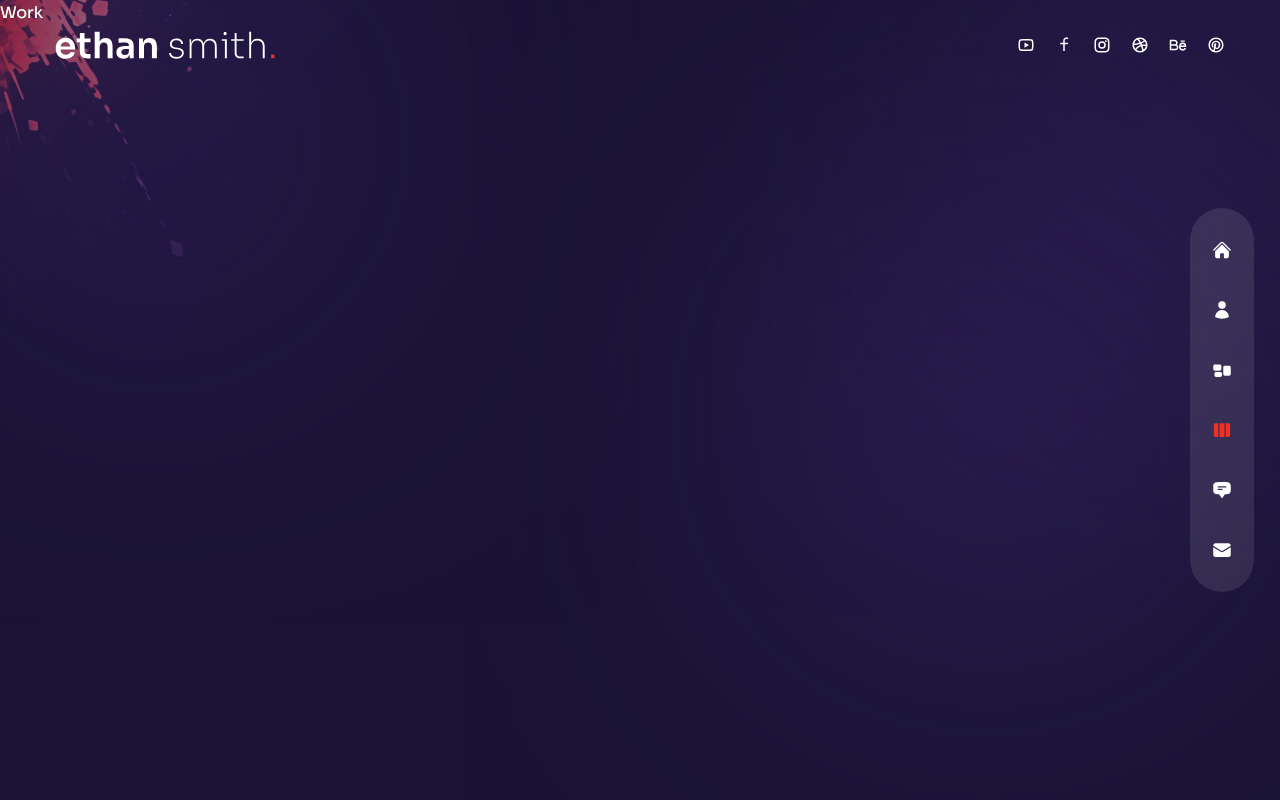
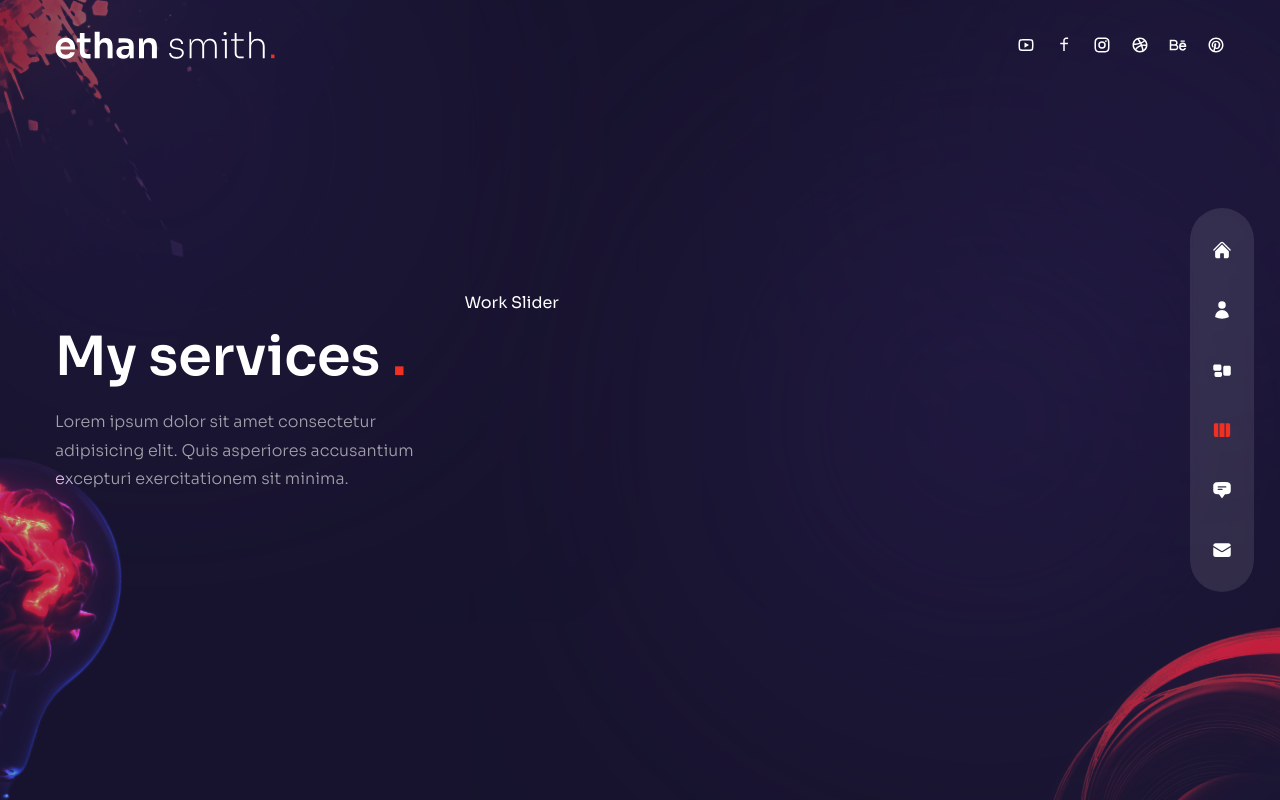
Before and after one commit to erickdc7/react-portfolio-2, a Next.js app: page /work in a window 1280 px wide. Built offline with nearby package versions, Linux system fonts and the light colour scheme.

Commit message:
add work component

```diff
--- a/pages/work/index.js
+++ b/pages/work/index.js
@@ -1,5 +1,54 @@
+// Components
+import WorkSlider from "../../components/WorkSlider";
+import Bulb from "../../components/Bulb";
+import Circles from "../../components/Circles";
+
+// Framer Motion
+import { motion } from "framer-motion";
+import { fadeIn } from "../../variants";
+
 const Work = () => {
-  return <div>Work</div>;
+  return (
+    <div className="h-full bg-primary/30 py-36 flex items-center">
+      <Circles />
+      <div className="container mx-auto">
+        <div className="flex flex-col xl:flex-row gap-x-8">
+          {/* Text */}
+          <div className="text-center flex xl:w-[30vw] flex-col lg:text-left mb-4 xl:mb-0">
+            <motion.h2
+              variants={fadeIn('up', 0.2)}
+              initial="hidden"
+              animate="show"
+              exit="hidden"
+              className="h2 xl:mt-8"
+            >
+              My services <span className="text-accent">.</span>
+            </motion.h2>
+            <motion.p
+              variants={fadeIn('up', 0.4)}
+              initial="hidden"
+              animate="show"
+              exit="hidden"
+              className="mb-4 max-w-[400px] mx-auto lg:mx-0"
+            >
+              Lorem ipsum dolor sit amet consectetur adipisicing elit. Quis asperiores accusantium excepturi exercitationem sit minima.
+            </motion.p>
+          </div>
+          {/* Slider */}
+          <motion.div
+            variants={fadeIn('down', 0.6)}
+            initial="hidden"
+            animate="show"
+            exit="hidden"
+            className="w-full xl:max-w-[65%]"
+          >
+            <WorkSlider />
+          </motion.div>
+        </div>
+      </div>
+      <Bulb />
+    </div>
+  );
 };
 
 export default Work;
```
